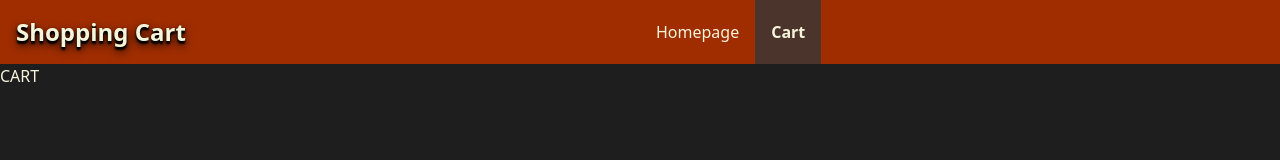
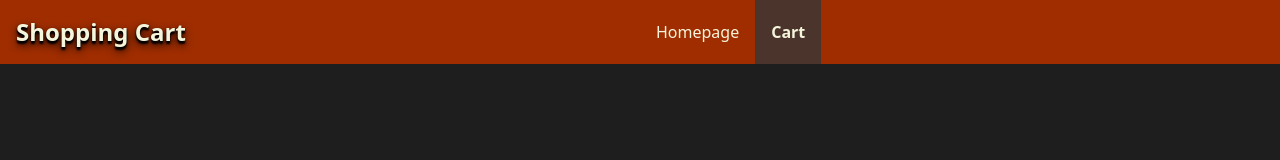
Before and after one commit to FrankFerr/shopping-cart-react-ts, a React (Vite) app: page /cart in a window 1280 px wide. Shown: the top 160 px of the page. Built offline with nearby package versions, Linux system fonts and the light colour scheme.

Commit message:
creazione card per i prodotti del carrello

```diff
--- /dev/null
+++ b/src/components/ProductCartCard/ProductCardCartProps.ts
@@ -0,0 +1,5 @@
+import type { ProductCart } from "../../dto/ProductCart";
+
+export interface ProductCartCardProps{
+    productCart: ProductCart
+}
--- /dev/null
+++ b/src/components/ProductCartCard/ProductCartCard.tsx
@@ -0,0 +1,11 @@
+import type { ProductCartCardProps } from "./ProductCardCartProps"
+
+function ProductCartCard({ productCart }: ProductCartCardProps){
+    return (
+        <div className="flex flex-row border-2 border-white">
+            <img className="h-full w-40 object-contain bg-gray-400" src={productCart.image} alt={productCart.title} />
+        </div>
+    )
+}
+
+export default ProductCartCard
--- a/src/pages/Cart/Cart.tsx
+++ b/src/pages/Cart/Cart.tsx
@@ -1,10 +1,18 @@
 import Navbar from "../../components/Navbar/Navbar"
+import { useSelector } from "react-redux"
+import type { ProductCart } from "../../dto/ProductCart"
+import type { RootState } from "../../redux/Store"
+import ProductCartCard from "../../components/ProductCartCard/ProductCartCard"
 
 function Cart(){
+    const productsCart: ProductCart[] = useSelector((state: RootState) => state.cart)
+
     return (
         <>
             <Navbar></Navbar>
-            <h1>CART</h1>
+            <div className="w-full h-full bg-amber-200 flex flex-row place-content-center">
+                {productsCart.map((prodCart) => <ProductCartCard key={prodCart.id} productCart={prodCart} />)}
+            </div>
         </>
     )
 }
--- a/src/pages/Homepage/Homepage.tsx
+++ b/src/pages/Homepage/Homepage.tsx
@@ -20,7 +20,7 @@ function Homepage(){
     return (
         <>
             <Navbar></Navbar>
-            <div className="w-3/4 grid grid-cols-5 gap-y-5 mt-5 bg-amber-200">
+            <div className="w-3/4 grid grid-cols-[repeat(auto-fit,minmax(250px,1fr))] gap-y-5 mt-5">
                 {data?.map((prod) => <ProductCard key={prod.id} product={prod} onAddCart={onAddCart} />)}
             </div>
         </>
```
